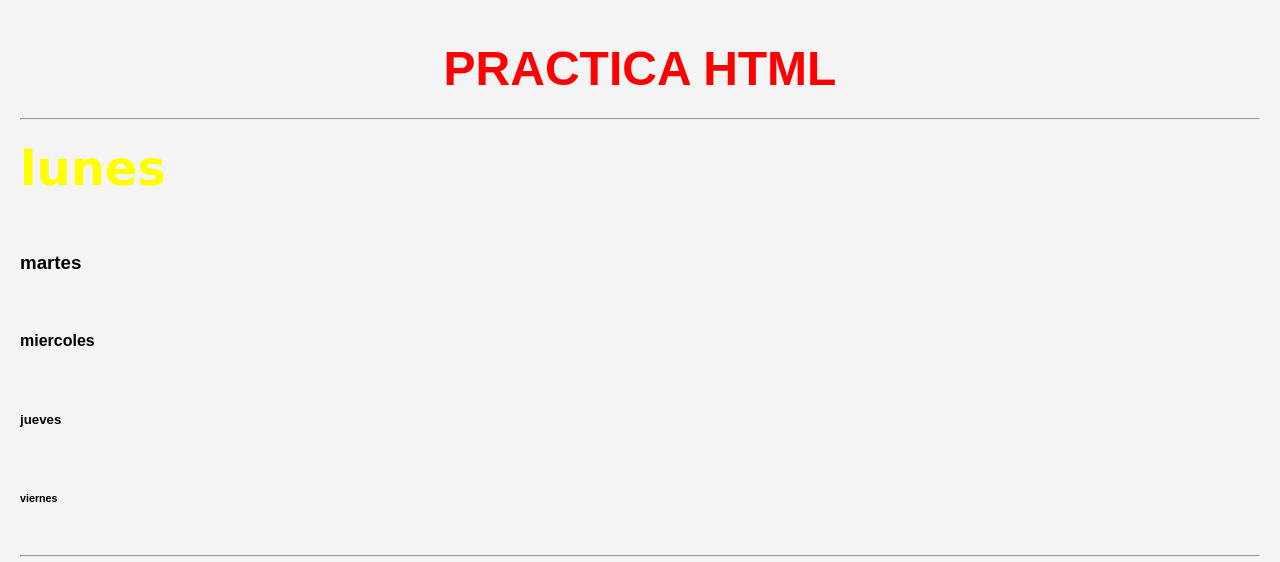
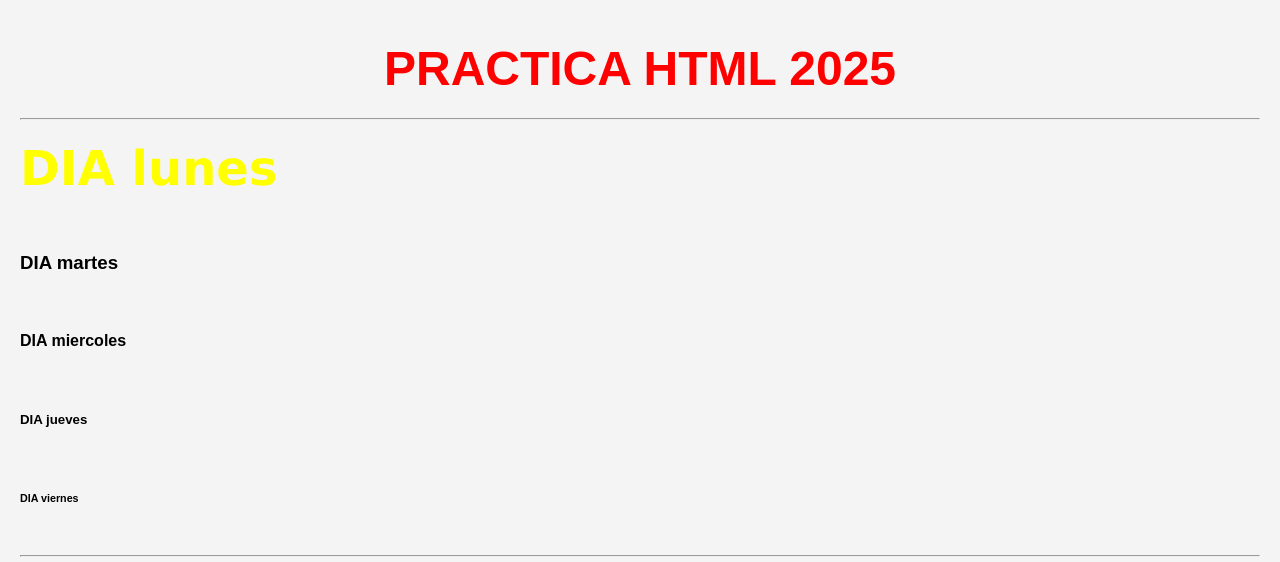
Before and after one commit to ruben581/Ruben, a plain HTML site: page PROJECT/index.html in a window 1280 px wide. Shown: the top 562 px of the page. Drawn offline with Linux system fonts and the light colour scheme.

Commit message:
se realizaron cambios

```diff
--- a/PROJECT/index.html
+++ b/PROJECT/index.html
@@ -47,17 +47,17 @@
     </style>
 </head>
 <body>
-    <h1><font size=20 color=red face=arial>PRACTICA HTML</font></h1>
+    <h1><font size=20 color=red face=arial>PRACTICA HTML 2025</font></h1>
     <hr>
-    <h2><font size=25 color=yellow face=verdana>lunes</font></h2>
+    <h2><font size=25 color=yellow face=verdana> DIA lunes</font></h2>
     <br>
-    <h3>martes</h3>
+    <h3>DIA martes</h3>
     <br>
-    <h4>miercoles</h4>
+    <h4>DIA miercoles</h4>
     <br>
-    <h5>jueves</h5>
+    <h5>DIA jueves</h5>
     <br>
-    <h6>viernes</h6>
+    <h6>DIA viernes</h6>
     <br>
     <hr>
     <img src="IMAGENES/intro_redes_sociales.jpg" width="50%">
```
